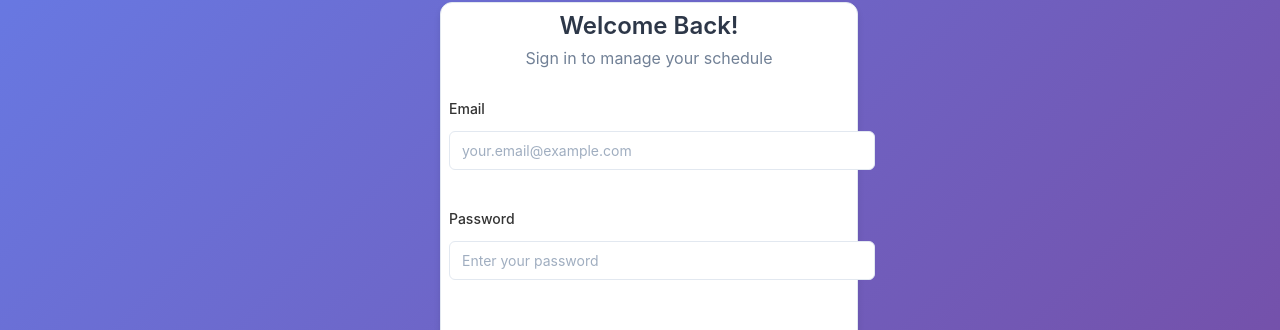
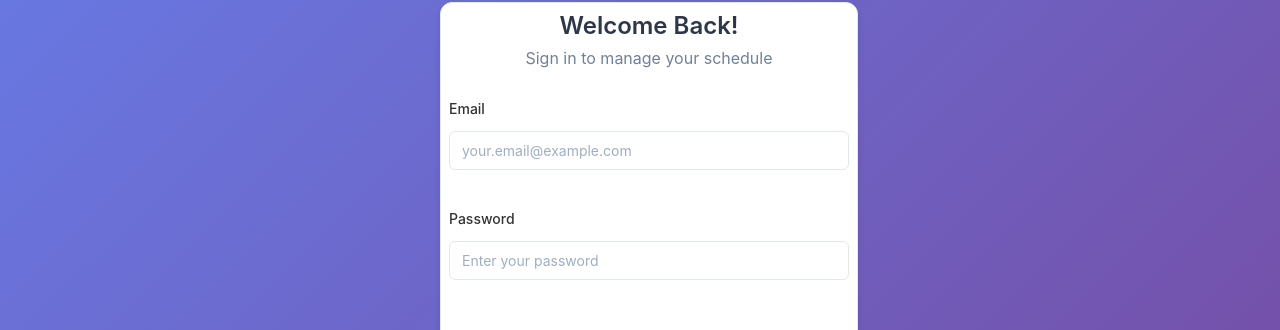
Before and after one commit to Firoz-Thapa/ShiftSync, a React (Create React App) app in the folder frontend/: page /login in a window 1280 px wide. Shown: the part 249-579 px from the top of the page. Built offline with nearby package versions, Linux system fonts and the light colour scheme; no server answers.

Commit message:
Email and Password of login page is overflowed.

```diff
--- a/frontend/src/pages/Login/Login.css
+++ b/frontend/src/pages/Login/Login.css
@@ -82,6 +82,8 @@
 }
 
 .form-group input {
+  width: 100%;
+  box-sizing: border-box;
   padding: 0.75rem;
   border: 2px solid #e2e8f0;
   border-radius: 8px;
--- a/frontend/src/pages/Register/Register.css
+++ b/frontend/src/pages/Register/Register.css
@@ -80,6 +80,7 @@
   display: flex;
   flex-direction: column;
   gap: 0.5rem;
+  min-width: 0;
 }
 
 .form-group label {
@@ -88,6 +89,8 @@
 }
 
 .form-group input {
+  width: 100%;
+  box-sizing: border-box;
   padding: 0.75rem;
   border: 2px solid #e2e8f0;
   border-radius: 8px;
```
Also changed, not shown: 6 other files (tests, documents, lock files or other folders).
